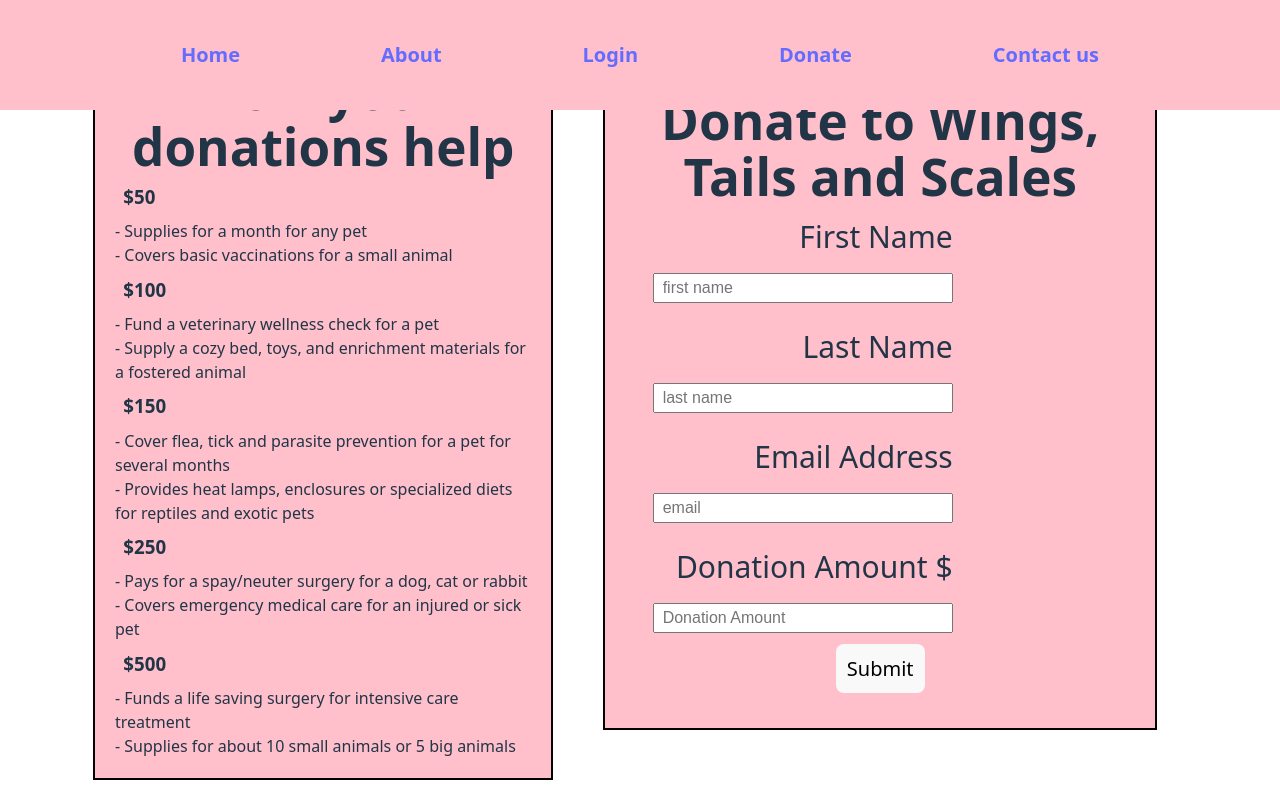
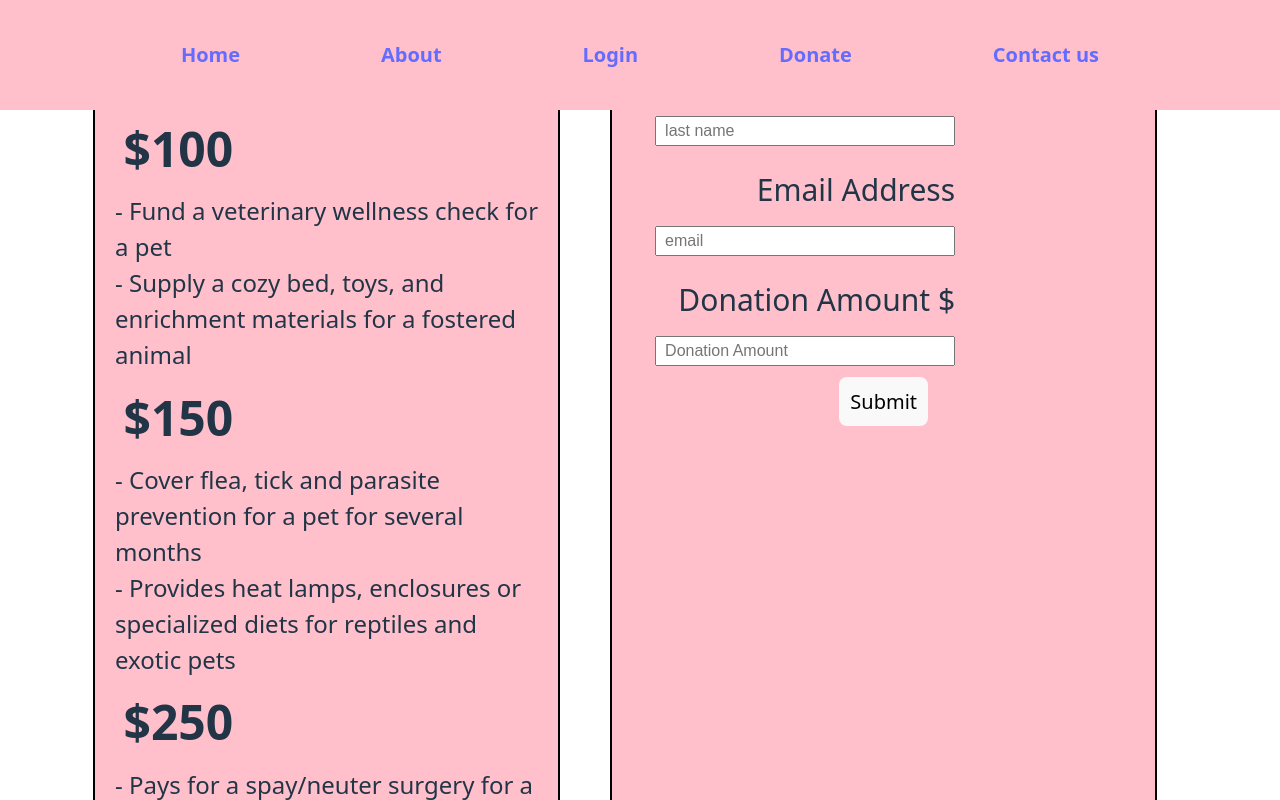
Before and after one commit to Jarbelaez91/Pet-Shelter, a React (Vite) app in the folder pet-shelter/: page /donate in a window 1280 px wide. Shown: the top 800 px of the page. Built offline with nearby package versions, Linux system fonts and the light colour scheme.

Commit message:
some css cleanup

```diff
--- a/pet-shelter/src/Components/Contact.jsx
+++ b/pet-shelter/src/Components/Contact.jsx
@@ -22,12 +22,12 @@ function Contact() {
     <div className="contact-page">
     <div className="contact-container">
       <div className="contact">
-      <h1>Contact us</h1>
-      <h2>Tell us more about the pet!</h2>
+      <h1 className="contact-header">Contact us</h1>
+      <h2 className="contact-subheader">Tell us more about the critter!</h2>
       <form  onSubmit={handleSubmit}>
         <div>
         <div className="contact-form">
-        <label  htmlFor="name"> Name</label>
+        <label className="contact-label"  htmlFor="name"> Name</label>
         <input
           className="inputs"
           type="text"
@@ -40,7 +40,7 @@ function Contact() {
         />
         </div>
         <div className="contact-form">
-        <label htmlFor="species"> species</label>
+        <label className="contact-label" htmlFor="species"> species</label>
         <input
           className="inputs"
           type="text"
@@ -53,7 +53,7 @@ function Contact() {
         />
         </div>
         <div className="contact-form">
-        <label htmlFor="age"> Age</label>
+        <label className="contact-label" htmlFor="age"> Age</label>
         <input
           className="inputs"
           type="number"
@@ -67,7 +67,7 @@ function Contact() {
         </div>
 
         <div className="contact-form">
-        <label htmlFor="about-pet"> Tell us about them!</label>
+        <label className="contact-label" htmlFor="about-pet"> Tell us about them!</label>
         <textarea
           id="about-pet"
           placeholder="tell us about the critter "
@@ -78,7 +78,7 @@ function Contact() {
         </div>
         </div>
 
-        <button type="submit">Submit</button>
+        <button className="contact-button" type="submit">Submit</button>
       </form>
       {submitted && <p> The form has successfully been submitted, Thank you!</p>}
     </div>
--- a/pet-shelter/src/Components/Donate.jsx
+++ b/pet-shelter/src/Components/Donate.jsx
@@ -26,33 +26,33 @@ const handleSubmit = (e) => {
           <h1 className=" price-title"> How your donations help</h1>
 
           <div className="donation-p">
-            <h3> $50 </h3>
-            <p> - Supplies for a month for any pet</p>
-            <p> - Covers basic vaccinations for a small animal </p>
-            <h3> $100 </h3>
-            <p> - Fund a veterinary wellness check for a pet</p>
-            <p>
+            <h3 className="price"> $50 </h3>
+            <p className="donation-description" > - Supplies for a month for any pet</p>
+            <p className="donation-description"> - Covers basic vaccinations for a small animal </p>
+            <h3 className="price"> $100 </h3>
+            <p className="donation-description"> - Fund a veterinary wellness check for a pet</p>
+            <p className="donation-description">
               {" "}
               - Supply a cozy bed, toys, and enrichment materials for a fostered
               animal
             </p>
-            <h3> $150 </h3>
-            <p>
+            <h3 className="price"> $150 </h3>
+            <p className="donation-description">
               {" "}
               - Cover flea, tick and parasite prevention for a pet for several
               months
             </p>
-            <p>
+            <p className="donation-description">
               {" "}
               - Provides heat lamps, enclosures or specialized diets for
               reptiles and exotic pets
             </p>
-            <h3> $250 </h3>
-            <p> - Pays for a spay/neuter surgery for a dog, cat or rabbit</p>
-            <p> - Covers emergency medical care for an injured or sick pet</p>
-            <h3> $500 </h3>
-            <p> - Funds a life saving surgery for intensive care treatment</p>
-            <p> - Supplies for about 10 small animals or 5 big animals</p>
+            <h3 className="price"> $250 </h3>
+            <p className="donation-description"> - Pays for a spay/neuter surgery for a dog, cat or rabbit</p>
+            <p className="donation-description"> - Covers emergency medical care for an injured or sick pet</p>
+            <h3 className="price"> $500 </h3>
+            <p className="donation-description"> - Funds a life saving surgery for intensive care treatment</p>
+            <p className="donation-description"> - Supplies for about 10 small animals or 5 big animals</p>
           </div>
         </div>
         <div className="donation-container-container">
--- a/pet-shelter/src/css/contact.css
+++ b/pet-shelter/src/css/contact.css
@@ -63,3 +63,20 @@ textarea {
     padding: 8px;
     font-size: 16px;
 }
+
+.contact-header{
+    font-size: 80px;
+    text-align: center;
+}
+
+.contact-subheader{
+    font-size: 48px;
+    text-align: center;
+}
+.contact-label{
+    font-size: 36px;
+}
+
+.contact-button{
+  font-size: 30px;
+}
--- a/pet-shelter/src/css/donate.css
+++ b/pet-shelter/src/css/donate.css
@@ -1,4 +1,3 @@
-/*donation page */
 
 .donation-container{
     padding: 10px;
@@ -23,7 +22,6 @@
     margin: 0;
     display: flex;
     flex-wrap: wrap;
-    font-size: 1em;
 }
 
 .donation-p h3{
@@ -46,10 +44,12 @@
 
 .price-title{
     text-align: center;
+    font-size: 70px;
 }
 
 .donation-title{
     text-align: center;
+    font-size: 70px;
 
 }
 
@@ -117,3 +117,11 @@
     align-items: center;
 
 }
+
+.price{
+    font-size: 48px;
+}
+
+.donation-description{
+    font-size: 24px;
+}
--- a/pet-shelter/src/css/home.css
+++ b/pet-shelter/src/css/home.css
@@ -63,4 +63,5 @@ body{
 
 .body-container{
     background-color: pink;
+    margin-top: 900px;
 }
```
